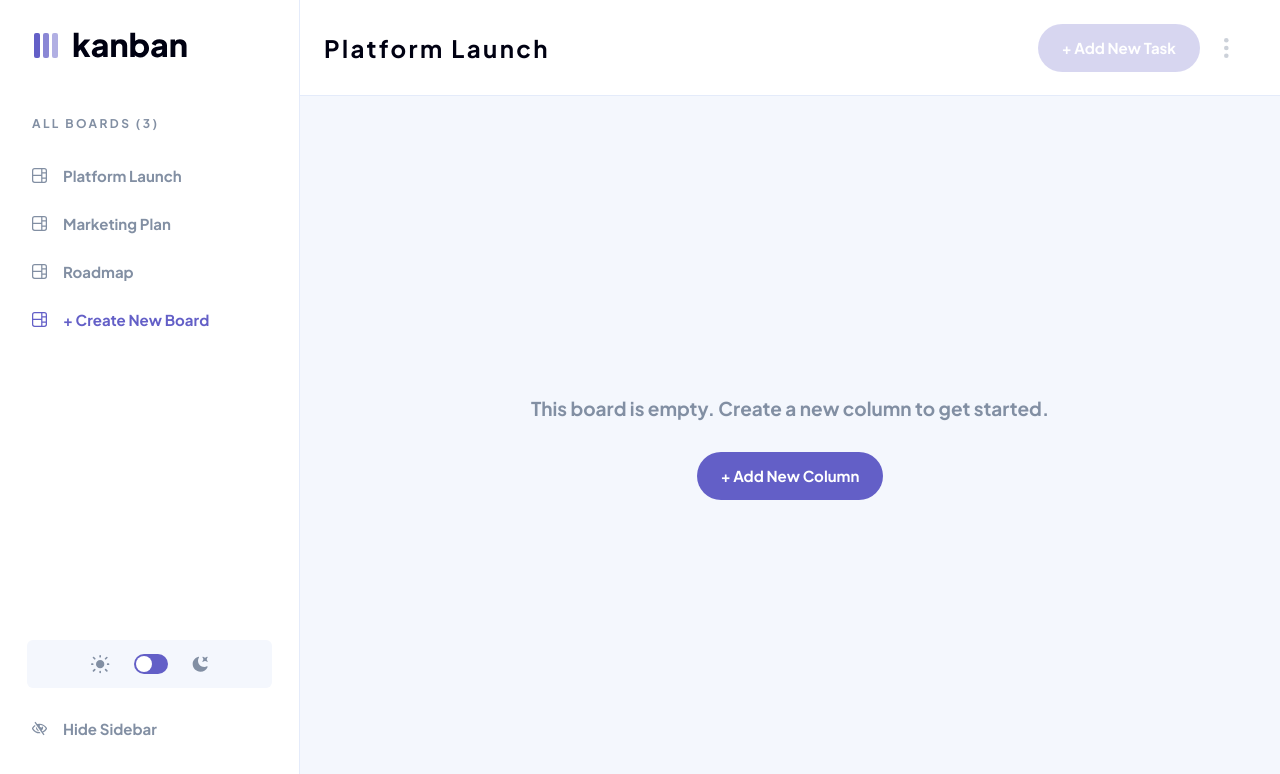
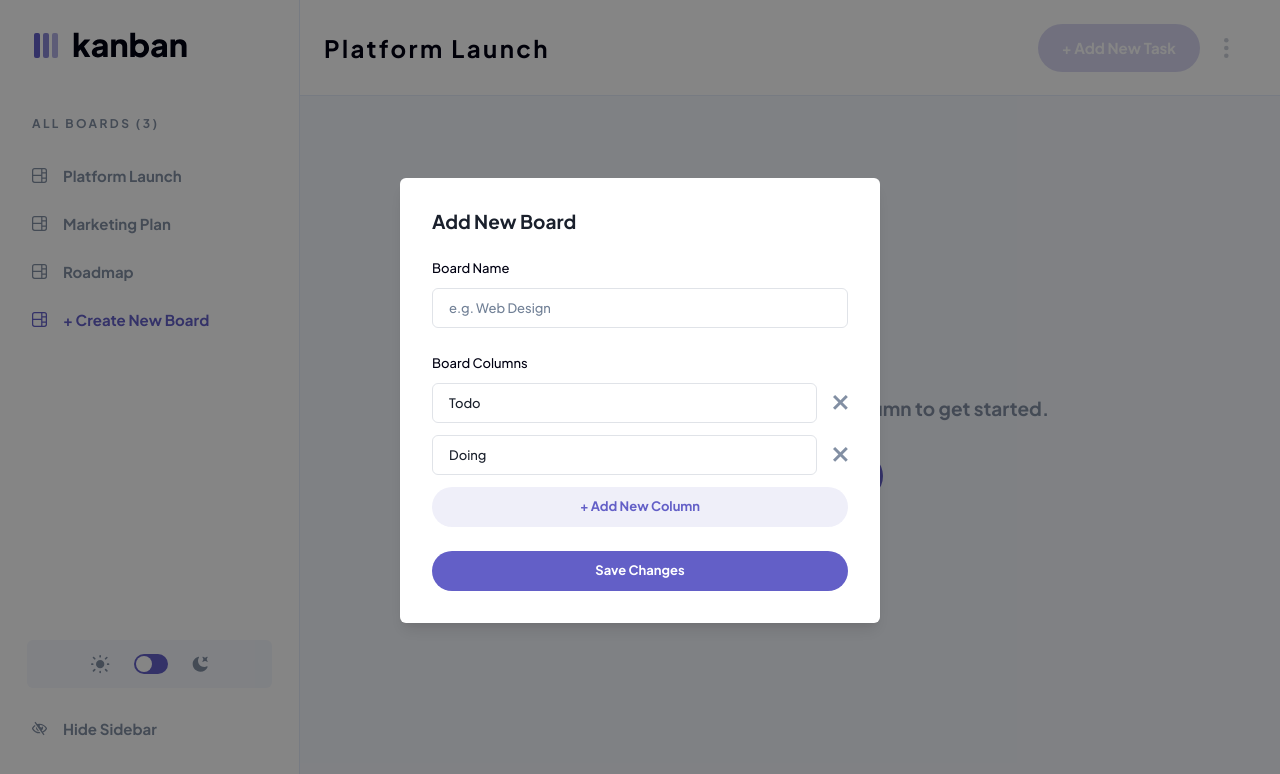
Before and after one commit to blp100/kanban-task-management-web-app, a Next.js app: page / in a window 1280 px wide. Both pictures are taken after a click on the element "+ Create New Board". Shown: the top 774 px of the page. Built offline with nearby package versions, Linux system fonts and the light colour scheme.

Commit message:
feat: add New and Delete Board components

```diff
--- a/src/components/header.js
+++ b/src/components/header.js
@@ -13,16 +13,21 @@ import {
   useDisclosure,
 } from "@chakra-ui/react";
 import Logo from "./logo";
-import { EditBoardModal, NewTaskModal } from "./modal";
+import { DeleteBoardModal, EditBoardModal, NewTaskModal } from "./modal";
 import { usePathname } from "next/navigation";
 import { useData } from "@/app/dataProvider";
 
 const Header = () => {
   const { isOpen, onOpen, onClose } = useDisclosure();
   const {
-    isOpen: isOpenEditTask,
-    onOpen: onOpenEditTask,
-    onClose: onCloseEditTask,
+    isOpen: isOpenEditBoard,
+    onOpen: onOpenEditBoard,
+    onClose: onCloseEditBoard,
+  } = useDisclosure();
+  const {
+    isOpen: isOpenDeleteBoard,
+    onOpen: onOpenDeleteBoard,
+    onClose: onCloseDeleteBoard,
   } = useDisclosure();
 
   const { dummyData } = useData();
@@ -83,8 +88,8 @@ const Header = () => {
             />
           </MenuButton>
           <MenuList>
-            <MenuItem onClick={onOpenEditTask}>Edit Board</MenuItem>
-            <MenuItem textColor="red">Delete Board</MenuItem>
+            <MenuItem onClick={onOpenEditBoard}>Edit Board</MenuItem>
+            <MenuItem textColor="red" onClick={onOpenDeleteBoard}>Delete Board</MenuItem>
           </MenuList>
         </Menu>
       </Flex>
@@ -95,8 +100,16 @@ const Header = () => {
       />
       {boardUUID && (
         <EditBoardModal
-          onClose={onCloseEditTask}
-          isOpen={isOpenEditTask}
+          onClose={onCloseEditBoard}
+          isOpen={isOpenEditBoard}
+          boardUUID={boardUUID}
+        />
+      )}
+      {boardUUID && (
+        <DeleteBoardModal
+          onClose={onCloseDeleteBoard}
+          isOpen={isOpenDeleteBoard}
+          title={pathname}
           boardUUID={boardUUID}
         />
       )}
--- a/src/components/modal.js
+++ b/src/components/modal.js
@@ -672,21 +672,157 @@ const DeleteTaskModal = ({ isOpen, onClose, title, taskUUID }) => {
   );
 };
 
-const findColumnsByUUID = (data, targetUUID) => {
-  for (const board of data.boards) {
-    for (const column of board.columns) {
-      for (const task of column.tasks) {
-        if (task.id === targetUUID) {
-          return task;
-        }
-      }
+const NewBoardModal = ({ isOpen, onClose }) => {
+  const { dummyData, saveData, setDummyData } = useData();
+  const router = useRouter();
+
+  const initialBoard = {
+    id: uuidv4(),
+    name: "",
+    columns: [
+      {
+        id: uuidv4(),
+        name: "Todo",
+        tasks: [],
+      },
+      {
+        id: uuidv4(),
+        name: "Doing",
+        tasks: [],
+      },
+    ],
+  };
+
+  const [board, setBoard] = useState(initialBoard);
+  const [showError, setShowError] = useState(false);
+  const [showColumnError, setShowColumnError] = useState(
+    Array(board.columns.length).fill(false)
+  );
+
+  const defaultTexts = ["TODO", "DOING", "DONE"];
+
+  const handleChange = (e) => {
+    const { name, value } = e.target;
+    setBoard((prevBoard) => ({
+      ...prevBoard,
+      [name]: value,
+    }));
+  };
+
+  // Function to handle changes in the column
+  const handleColumnChange = (index, e) => {
+    const { value } = e.target;
+    setBoard((prevBoard) => {
+      const updatedColumns = [...prevBoard.columns];
+      updatedColumns[index].name = value;
+      return {
+        ...prevBoard,
+        columns: updatedColumns,
+      };
+    });
+  };
+
+  // Function to add a new subtask
+  const handleAddColumn = () => {
+    setBoard((prevBoard) => ({
+      ...prevBoard,
+      columns: [...prevBoard.columns, { id: uuidv4(), name: "", tasks: [] }],
+    }));
+  };
+
+  // Function to remove a subtask
+  const handleRemoveColumn = (index) => {
+    setBoard((prevBoard) => {
+      const updatedColumns = [...prevBoard.columns];
+      updatedColumns.splice(index, 1);
+      return {
+        ...prevBoard,
+        columns: updatedColumns,
+      };
+    });
+  };
+
+  const saveEditedBoardHandler = (e) => {
+    e.preventDefault();
+
+    if (board.name.trim() === "") setShowError(true);
+    const columnErrors = board.columns.map(
+      (column) => column.name.trim() === ""
+    );
+    setShowColumnError(columnErrors);
+    if (columnErrors.includes(true) || showError) {
+      // Your form submission logic here...
+      console.error("Empty data!");
+      return;
     }
-  }
-  // Return null if task with the given UUID is not found
-  return null;
+
+    // update
+    const updatedData = { ...dummyData };
+
+    updatedData.boards.push(board);
+
+    router.push(board.name);
+
+    setDummyData(() => updatedData);
+    saveData(updatedData);
+    onClose();
+  };
+
+  return (
+    <ModalTemplate isOpen={isOpen} onClose={onClose}>
+      <ModalBody
+        p={0}
+        gap={6}
+        display="flex"
+        flexDir="column"
+        as="form"
+        onSubmit={saveEditedBoardHandler}
+      >
+        <Text textStyle="headingL">Add New Board</Text>
+        <Flex flexDir="column" gap={2}>
+          <Text textStyle="bodyL" color={useColorModeValue("black", "white")}>
+            Board Name
+          </Text>
+          <InputText
+            value={board.name}
+            name="name"
+            placeholder="e.g. Web Design"
+            showError={showError}
+            setShowError={setShowError}
+            updateHandler={handleChange}
+          />
+        </Flex>
+        <Flex flexDir="column" gap={3}>
+          <Text
+            mb={-1}
+            textStyle="bodyL"
+            color={useColorModeValue("black", "white")}
+          >
+            Board Columns
+          </Text>
+          {board.columns.map((column, index) => (
+            <SubTaskInput
+              key={column.id}
+              index={index}
+              placeholder={defaultTexts[index]}
+              value={column.name}
+              removeHandler={handleRemoveColumn}
+              updateHandler={handleColumnChange}
+              error={showColumnError[index]}
+              setShowError={setShowColumnError}
+            />
+          ))}
+          <Button variant="secondary" onClick={handleAddColumn}>
+            + Add New Column
+          </Button>
+        </Flex>
+        <Button variant="primaryS" type="submit">
+          Save Changes
+        </Button>
+      </ModalBody>
+    </ModalTemplate>
+  );
 };
-
-const NewBoardModal = ({ isOpen, onClose }) => {};
 const EditBoardModal = ({ isOpen, onClose, boardUUID }) => {
   const { dummyData, saveData, setDummyData } = useData();
 
@@ -714,7 +850,7 @@ const EditBoardModal = ({ isOpen, onClose, boardUUID }) => {
     }));
   };
 
-  // Function to handle changes in the subtasks
+  // Function to handle changes in the column
   const handleColumnChange = (index, e) => {
     const { value } = e.target;
     setBoard((prevBoard) => {
@@ -767,26 +903,9 @@ const EditBoardModal = ({ isOpen, onClose, boardUUID }) => {
 
     Object.assign(prevBoard, board);
 
-    // if (prevBoard.name !== board.name) {
-    console.log(board.name);
     router.push(board.name);
-    // }
-    // } else {
-    //   const dataPlace = dummyData.boards.findIndex((o) => o.id === boardUUID);
-    //   // Remove original column
-
-    //   for (const uBoard of updatedData.boards) {
-    //     console.log(uBoard);
-    //     if (uBoard.id === boardUUID) {
-    //       // Column found, remove it and save new data into the boards array
-    //       // uBoard = board;
-    //       return;
-    //     }
-    //   }
-    // }
 
     setDummyData(() => updatedData);
-    console.log(dummyData);
     saveData(updatedData);
     onClose();
   };
@@ -801,9 +920,7 @@ const EditBoardModal = ({ isOpen, onClose, boardUUID }) => {
         as="form"
         onSubmit={saveEditedBoardHandler}
       >
-        <Text textStyle="headingL" color="red">
-          Edit Board
-        </Text>
+        <Text textStyle="headingL">Edit Board</Text>
         <Flex flexDir="column" gap={2}>
           <Text textStyle="bodyL" color={useColorModeValue("black", "white")}>
             Board Name
@@ -849,6 +966,55 @@ const EditBoardModal = ({ isOpen, onClose, boardUUID }) => {
   );
 };
 
+const DeleteBoardModal = ({ isOpen, onClose, title, boardUUID }) => {
+  const { dummyData, saveData, setDummyData } = useData();
+
+  const saveDeletedTaskHandler = (e) => {
+    e.preventDefault();
+
+    // update
+    const updatedData = { ...dummyData };
+
+    updatedData.boards.splice(
+      updatedData.boards.findIndex((o) => o.id === boardUUID),
+      1
+    );
+
+    setDummyData(()=>updatedData);
+    saveData(updatedData);
+    onClose();
+  };
+
+  return (
+    <ModalTemplate isOpen={isOpen} onClose={onClose}>
+      <ModalBody
+        p={0}
+        gap={6}
+        display="flex"
+        flexDir="column"
+        as="form"
+        onSubmit={saveDeletedTaskHandler}
+      >
+        <Text textStyle="headingL" color="red">
+          Delete this board?
+        </Text>
+        <Text textStyle="bodyL" color="mediumGrey">
+          Are you sure you want to delete the ‘{title}’ board? This action will
+          remove all columns and tasks and cannot be reversed.
+        </Text>
+        <Flex gap={4}>
+          <Button variant="destructive" width="full" type="submit">
+            Delete
+          </Button>
+          <Button variant="secondary" width="full" onClick={onClose}>
+            Cancel
+          </Button>
+        </Flex>
+      </ModalBody>
+    </ModalTemplate>
+  );
+};
+
 export {
   TaskModal,
   EditTaskModal,
@@ -856,4 +1022,5 @@ export {
   DeleteTaskModal,
   NewBoardModal,
   EditBoardModal,
+  DeleteBoardModal,
 };
```
